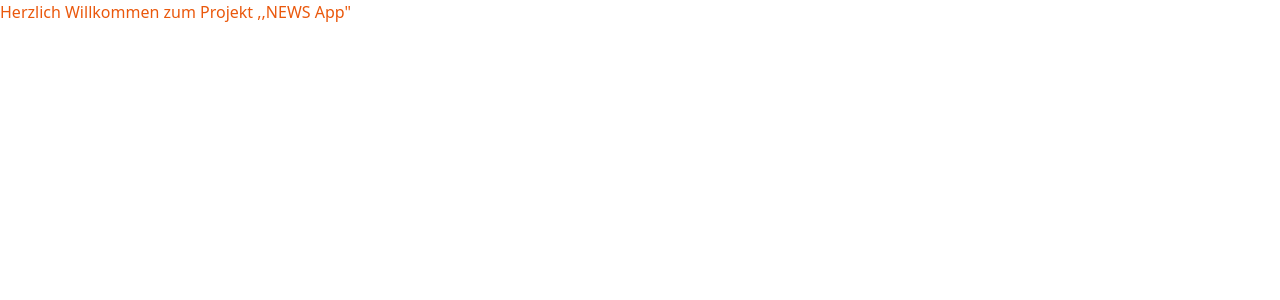
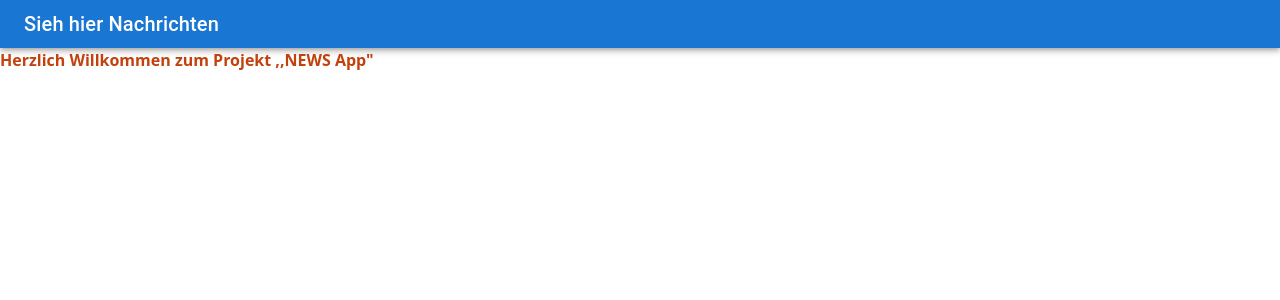
Before and after one commit to Abijith26/News-App, a React (Vite) app in the folder client/: page / in a window 1280 px wide. Shown: the top 300 px of the page. Built offline with nearby package versions, Linux system fonts and the light colour scheme.

Commit message:
Added TopBar Component

```diff
--- a/client/package.json
+++ b/client/package.json
@@ -10,6 +10,9 @@
     "preview": "vite preview"
   },
   "dependencies": {
+    "@emotion/react": "^11.13.3",
+    "@emotion/styled": "^11.13.0",
+    "@mui/material": "^6.1.5",
     "react": "^18.3.1",
     "react-dom": "^18.3.1"
   },
--- a/client/src/App.jsx
+++ b/client/src/App.jsx
@@ -1,7 +1,10 @@
+import TopBar from "./components/TopBar";
+
 function App() {
   return (
     <div>
-      <p className="text-orange-600">
+      <TopBar />
+      <p className="text-orange-700 font-bold">
         Herzlich Willkommen zum Projekt ,,NEWS App"
       </p>
     </div>
--- /dev/null
+++ b/client/src/components/TopBar.jsx
@@ -0,0 +1,17 @@
+import AppBar from "@mui/material/AppBar";
+import Toolbar from "@mui/material/Toolbar";
+import Typography from "@mui/material/Typography";
+
+export default function TopBar() {
+  return (
+    <div>
+      <AppBar position="static">
+        <Toolbar variant="dense">
+          <Typography variant="h6" color="inherit" component="div">
+            Sieh hier Nachrichten
+          </Typography>
+        </Toolbar>
+      </AppBar>
+    </div>
+  );
+}
```
Also changed, not shown: 1 other file (tests, documents, lock files or other folders).
